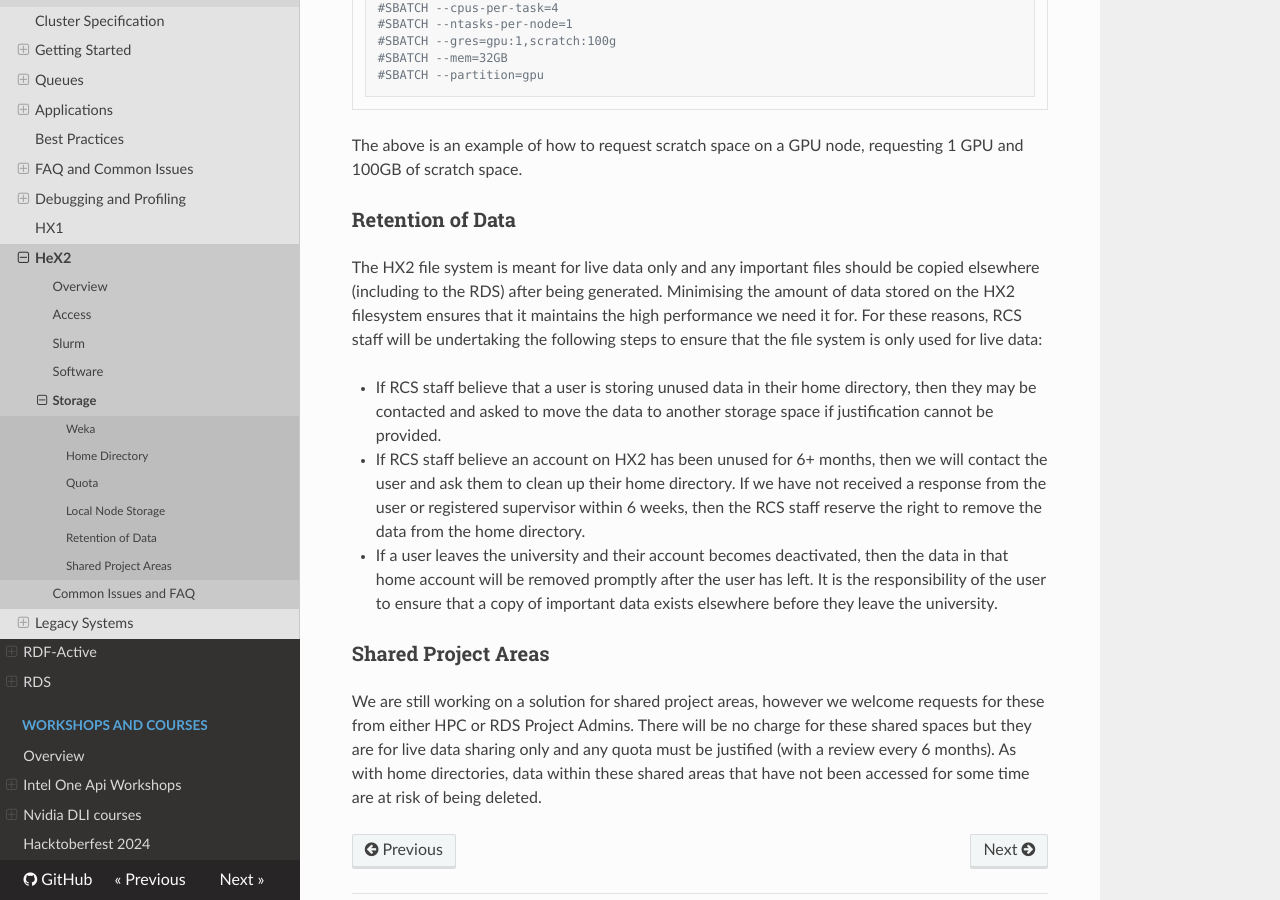
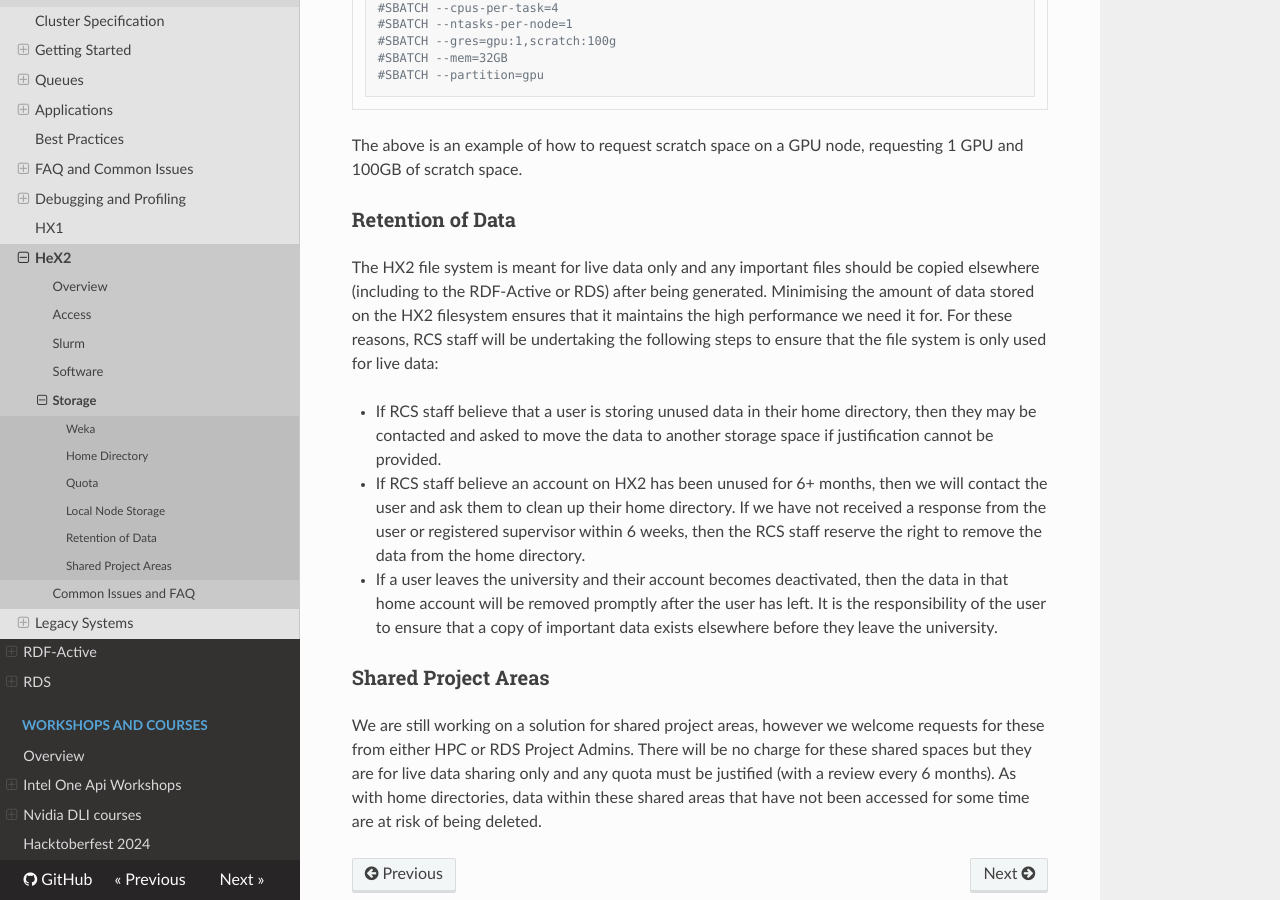
Before and after one commit to ImperialCollegeLondon/icl-rcs-user-guide, an MkDocs documentation site: the page built from docs/hpc/hx2/storage.md, in a window 1280 px wide and 900 px high, scrolled down 1894 px. Built offline with MkDocs 1.6.1, drawn with Linux system fonts in a browser that asks for light colours; nearby versions of some CDN libraries.

Commit message:
Add RDF-Active
Co-authored-by: dithwick <46924962+dithwick@users.noreply.github.com>

```diff
--- a/docs/hpc/hx2/storage.md
+++ b/docs/hpc/hx2/storage.md
@@ -59,7 +59,7 @@ The above is an example of how to request scratch space on a GPU node, requestin
 
 ### Retention of Data
 
-The HX2 file system is meant for live data only and any important files should be copied elsewhere (including to the RDS) after being generated. Minimising the amount of data stored on the HX2 filesystem ensures that it maintains the high performance we need it for. For these reasons, RCS staff will be undertaking the following steps to ensure that the file system is only used for live data:
+The HX2 file system is meant for live data only and any important files should be copied elsewhere (including to the RDF-Active or RDS) after being generated. Minimising the amount of data stored on the HX2 filesystem ensures that it maintains the high performance we need it for. For these reasons, RCS staff will be undertaking the following steps to ensure that the file system is only used for live data:
 
 * If RCS staff believe that a user is storing unused data in their home directory, then they may be contacted and asked to move the data to another storage space if justification cannot be provided.
 * If RCS staff believe an account on HX2 has been unused for 6+ months, then we will contact the user and ask them to clean up their home directory. If we have not received a response from the user or registered supervisor within 6 weeks, then the RCS staff reserve the right to remove the data from the home directory.
```
